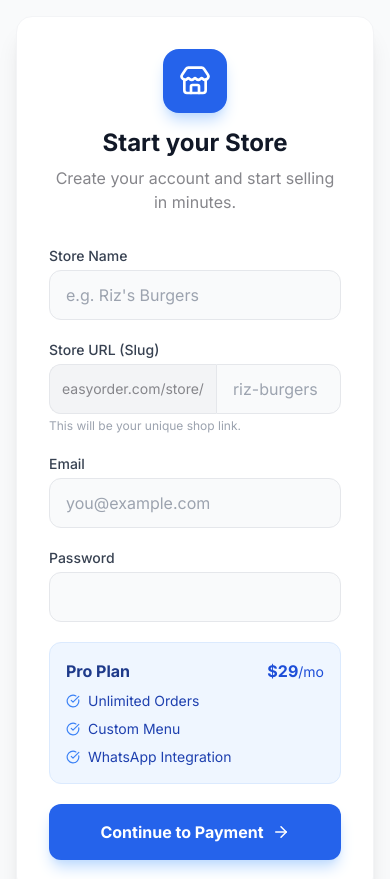
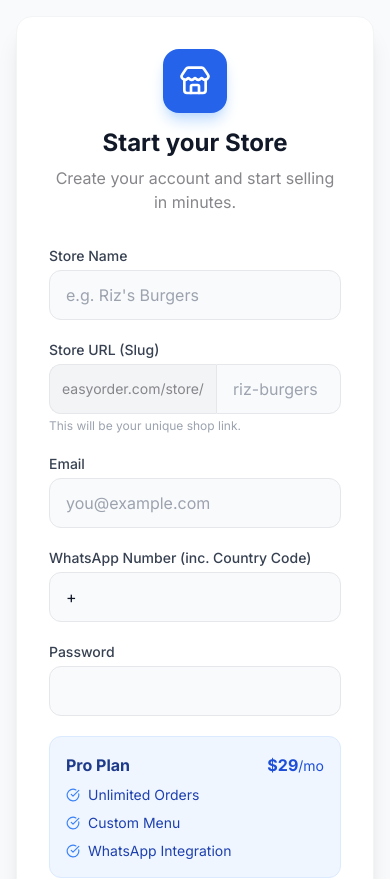
Before and after one commit to rshoaib/easyorder-bot, a Next.js app: page /register in a window 390 px wide. Shown: the top 879 px of the page. Built offline with nearby package versions, Linux system fonts and the light colour scheme; no server answers.

Commit message:
feat: improve phone inputs and save owner phone

```diff
--- a/app/actions/register-actions.ts
+++ b/app/actions/register-actions.ts
@@ -9,8 +9,9 @@ export async function registerTenant(formData: FormData) {
     const slug = formData.get('slug') as string;
     const email = formData.get('email') as string;
     const password = formData.get('password') as string;
+    const ownerPhone = formData.get('ownerPhone') as string;
 
-    if (!name || !slug || !email || !password) {
+    if (!name || !slug || !email || !password || !ownerPhone) {
         return { error: "All fields are required" };
     }
 
@@ -32,7 +33,7 @@ export async function registerTenant(formData: FormData) {
             status: 'pending_payment',
             currency: 'USD', // Default
             themeColor: '#2563eb', // Default Blue
-            ownerPhone: '', // Can be updated later
+            ownerPhone,
             language: 'en'
         });
 
--- a/app/register/page.tsx
+++ b/app/register/page.tsx
@@ -83,6 +83,18 @@ export default function RegisterPage() {
                     </div>
 
                     <div>
+                        <label className="block text-sm font-medium text-gray-700 mb-1">WhatsApp Number (inc. Country Code)</label>
+                        <input
+                            name="ownerPhone"
+                            type="tel"
+                            required
+                            defaultValue="+"
+                            placeholder="+1234567890"
+                            className="w-full px-4 py-3 rounded-xl border border-gray-200 focus:ring-2 focus:ring-blue-500 focus:border-transparent outline-none transition-all text-gray-900 bg-gray-50 focus:bg-white"
+                        />
+                    </div>
+
+                    <div>
                         <label className="block text-sm font-medium text-gray-700 mb-1">Password</label>
                         <input
                             name="password"
--- a/app/store/[slug]/cart/page.tsx
+++ b/app/store/[slug]/cart/page.tsx
@@ -60,7 +60,7 @@ function PromoCodeSection({ tenantId, onApply }: { tenantId: string, onApply: (p
 export default function CartPage() {
     const { items, removeItem, updateQuantity, total, clearCart } = useCart();
     const [isSubmitting, setIsSubmitting] = useState(false);
-    const [customer, setCustomer] = useState({ name: '', phone: '', address: '', locationLink: '' });
+    const [customer, setCustomer] = useState({ name: '', phone: '+', address: '', locationLink: '' });
     const params = useParams();
     const slug = params.slug as string;
     const router = useRouter();
@@ -254,7 +254,12 @@ export default function CartPage() {
                         className="form-input"
                         placeholder="+1234567890"
                         value={customer.phone}
-                        onChange={e => setCustomer({...customer, phone: e.target.value})}
+                        onChange={e => {
+                            // Enforce starting with +
+                            let val = e.target.value;
+                            if(!val.startsWith('+')) val = '+' + val.replace(/^\+/, '');
+                            setCustomer({...customer, phone: val})
+                        }}
                     />
                 </div>
 
```
